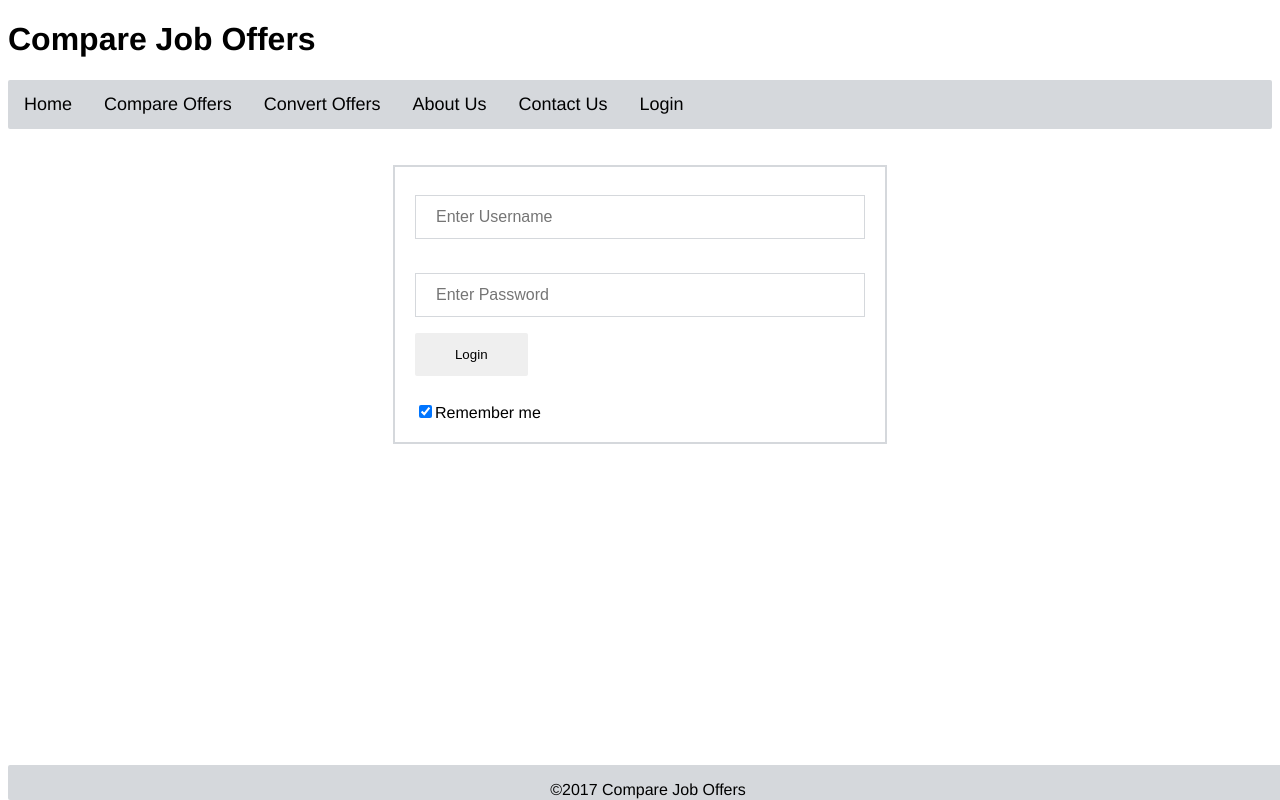
After one commit to tyroneruss/PhPCJO, a PHP site: page /UserLogin.php in a window 1280 px wide. The commit adds this page. Run offline with PHP 8.4, Linux system fonts and the light colour scheme; data that the repository does not hold is empty.

Commit message:
Update css and login form

```diff
--- a/AboutUs.php
+++ b/AboutUs.php
@@ -4,4 +4,4 @@ $content = '<p>This is the About Us page</p>';
 
 ?>
 
-<?php include 'C:\xampp\htdocs\PhPCJO\includes\template1.php'; ?>
+<?php include 'includes/template1.php'; ?>
--- a/CompareOffers.php
+++ b/CompareOffers.php
@@ -1,7 +1,6 @@
 <?php
 $title = 'Compare Offers';
 $content = '<p>This is the compare offers page</p>';
-
 ?>
 
-<?php include 'C:\xampp\htdocs\PhPCJO\includes\template1.php'; ?>
+<?php include 'includes/template1.php'; ?>
--- a/ContactUs.php
+++ b/ContactUs.php
@@ -4,4 +4,4 @@ $content = '<p>This is the Contact Us page</p>';
 
 ?>
 
-<?php include 'C:\xampp\htdocs\PhPCJO\includes\template1.php'; ?>
+<?php include 'includes/template1.php'; ?>
--- a/ConvertOffers.php
+++ b/ConvertOffers.php
@@ -4,4 +4,4 @@ $content = '<p>This is the convert offers page</p>';
 
 ?>
 
-<?php include 'C:\xampp\htdocs\PhPCJO\includes\template1.php'; ?>
+<?php include 'includes/template1.php'; ?>
--- a/FixedCode/aboutus.php
+++ b/FixedCode/aboutus.php
@@ -1,6 +1,6 @@
 <html>
     <head>
-        <title>Ass title</title>
+        <title>About Us</title>
         <meta http-equiv="Content-Type" content="text/html; charset=UTF-8" />
         <meta name="description" content="Compare Jobs Offers" />
         <link rel="stylesheet" type="text/css" href="../css/style.css">
--- /dev/null
+++ b/Userlogin.php
@@ -0,0 +1,35 @@
+<!DOCTYPE html>
+
+<!-- Code to add the main components from the template-->
+<?php include 'includes/template1.php';?>
+<br></br>
+
+<html>
+    <head>
+
+        <!--Stylesheet-->
+        <link rel="stylesheet" type="text/css" href="../css/style.css">
+    </head>
+        <body>
+
+            <!--User login text box and password text box-->
+            <form>
+                <div class = "login">
+
+                    <input type="text" placeholder="Enter Username" name="uname" required>
+                    <br></br>
+
+                    <input type="password" placeholder="Enter Password" name="psw" required>
+
+                    <br>
+                    <button type="submit">Login</button>
+                    <br></br>
+                    <!--check box for remember me-->
+                    <input type="checkbox" checked="checked">Remember me
+                </div>
+            </form>
+
+        </body>
+
+
+</html>
--- a/css/style.css
+++ b/css/style.css
@@ -9,174 +9,75 @@ and open the template in the editor.
 */
 
 /* -- page structure -- */
-#login_td
-{
-    font-family: Times New Roman;
-    font-size: 18px;
-    padding: 100px;
-    color: #555;
-    width: 550px;
+body{
+    font-family: helvetica;
+    font-size: 16px;
+}
+#nav{
+   font-size: 18px;
+}
+ul {
+    list-style-type: none;
+    margin: 0;
+    padding: 0;
+    overflow: hidden;
+    background-color: #D5D8DC;
+    border-radius: 2px;
 }
 
-#right_pane_td
-{
-    font-family: Times New Roman;
-    font-size: 18px;
-    padding: 50px;
-    color: #ffffff;
-    width: 200px;
-    height: 600px;
-    background-color: #ffffff;
+li {
+    float: left;
 }
-
-#rightpanetable
-{
-   width: 300px;
-   padding: 10px;
-   background-color: #f2f2f2;
-  font-family: sans-serif;
-}
-
-
-#loginformtable
-{
-   width: 550px;
-   height: 300px;
-   padding: 10px;
-   background-color: lightgrey;
-   font-family: sans-serif;
-}
-
-#login_h1
-{
-   letter-spacing: 6px;
-   font-size: 1.6em;
-   color: #be7429;
-   font-weight: bold;
-}
-#container
-{
-width: 100%;
-text-align: left;
-margin: 0;
-background: #fff;
-}
-
-#intro
-{
-position: relative;
-}
-#mainContent
-{
-/* margin: 0 50px 15px 50px; */
-padding-bottom: 5px;
-border-bottom: solid 1px #CCCCCC;
-text-align: left;
-}
-#mainContent, #footer {
- max-width: 960px;
- min-width: 350px;
- margin: 0 auto;
-}
-#footer
-{
-text-align: center;
-font-size: small;
-}
-#mainContent, #footer, .wrapper {
- max-width: 960px;
- min-width: 350px;
- margin: 0 auto !important;
- padding: 0 40px;
-}
-
-hr
-{
-border: none;
-height: 1px;
-background: #ccc;
-margin: 2em 0 4em 0;
-}
-p
-{
-margin: 1em 0 0 0;
-}
-pre
-{
-font-family: Courier, monospace;
-font-size: 120%;
-background: #E1E1E1;
-width: auto;
-padding: 5px 5px 5px 10px;
-margin: 1em 0 0 0;
-text-align: left;
-overflow: auto;
-}
-
-/* -- header/title -- */
-#pageHeader
-{
-width: 100%;
-height: 90px;
-background: DodgerBlue;
-}
-
-#pageHeader h1
-{
-color: #fff;
-margin: 0;
-padding-top: 25px;
-padding-bottom: 25px;
-font: bold Helvetica, Arial, sans-serif;
-letter-spacing: -1px;
-text-shadow: 0 2px 0 #510000;
-}
-#pageHeader a:link, #pageHeader a:hover, #pageHeader a:visited
-{
-color: #fff;
-background-color: #990000;
-text-decoration: none;
-}
-
-/* -- main content -- */
-#mainContent
-{
-font-size: 100%;
-}
-
-#right_pane_a:link
-{
+li a {
+    display: block;
     color: black;
+    text-align: center;
+    padding: 14px 16px;
     text-decoration: none;
 }
 
-#right_pane_a:visited
-{
-color: #be7429;
-text-decoration: none;
+li a:hover {
+    font-size: 20px;
+    background-color: #F2F3F4;
 }
-#right_pane_a:hover
-{
-border-bottom: none;
-color: #fff;
-background-color: lightgrey;
-text-decoration: none;
+#footer {
+    position:fixed;
+    bottom:0px;
+    height: 35px;
+    width:100%;
+    background-color:#D5D8DC;
+    color:black;
+    text-align: center;
+    border-radius: 2px;
 }
+.login{
 
-a:link
-{
-color: #660000;
-text-decoration: none;
+    justify-content: center;
 }
-a:visited
-{
-color: #990000;
-text-decoration: none;
+form{
+    text-align: left;
+    padding: 20px;
+    margin: 0 auto;
+    width: 450px;
+    border: 2px solid #D5D8DC;
 }
-a:hover
-{
-border-bottom: none;
-color: #fff;
-background-color: #660000;
-text-decoration: none;
+input[type=text], input[type=password]{
+    width: 100%;
+    padding: 12px 20px;
+    margin:8px 0px;
+    display: inline-block;
+    border: 1px solid #D5D8DC;
+    box-sizing: border-box;
+    font-size: 16px;
 }
+button{
+    padding: 14px 20px;
+    margin: 8px 0;
+    border: none;
+    cursor:pointer;
+    width: 25%;
+    border-radius: 2px;
+}
+button:hover{
+    opacity: 0.8;
+}
--- a/includes/footer.php
+++ b/includes/footer.php
@@ -1,7 +1,6 @@
 <!--Footer that is called by the template-->
-<div id="footer">
+            <div id="footer">
                 <p>&copy;2017 Compare Job Offers</p>
             </div>
-        </div>
-    </body>
+        </body>
 </html>
--- a/includes/header.php
+++ b/includes/header.php
@@ -3,20 +3,19 @@
     <head>
         <title> <?php echo $title ?> </title>
         <!--Stylesheet-->
-        <link rel="stylesheet" href="C:\xampp\htdocs\PhPCJO\css\style.css" />
+        <link rel="stylesheet" type="text/css" href="css/style.css">
    <!--    Header that is called by the template-->
     </head>
     <body>
-        <div id="wrap">
-            <div id="header">
-                <h1>Compare Job Offers</h1>
-            </div>
-                <div id="nav">
-                    <ul>
-                    <li><a href="index.php" >Home</a></li>
-                    <li><a href="CompareOffers.php" >Compare Offers</a></li>
-                    <li><a href="ConvertOffers.php" >Convert Offers</a></li>
-                    <li><a href="AboutUs.php" >About Us</a></li>
-                    <li><a href="ContactUs.php" >Contact Us</a></li>
-                   </ul>
-                </div>
+        <h1>Compare Job Offers</h1>
+        <div id = "nav">
+            <ul>
+                <li><a href="./Index.php" >Home</a></li>
+                <li><a href="./CompareOffers.php" >Compare Offers</a></li>
+                <li><a href="./ConvertOffers.php" >Convert Offers</a></li>
+                <li><a href="./AboutUs.php" >About Us</a></li>
+                <li><a href="./ContactUs.php" >Contact Us</a></li>
+                <li><a href="./UserLogin.php" >Login</a></li>
+
+           </ul>
+        </div>
--- a/includes/template1.php
+++ b/includes/template1.php
@@ -1,6 +1,5 @@
 <!--This is my template. It is called in every page to create a consistent place to make changes--!>
 <?php include 'header.php'; ?>
-        <?php echo $title; ?> <!--This calls the title for each page-->
-        <?php echo $content; ?><!--This calls the content for each page-->
+
 
 <?php include 'footer.php'; ?>
```
Also changed, not shown: Index.php (added, +8 -0 lines), nbproject/private/private.xml (+2 -5 lines).
